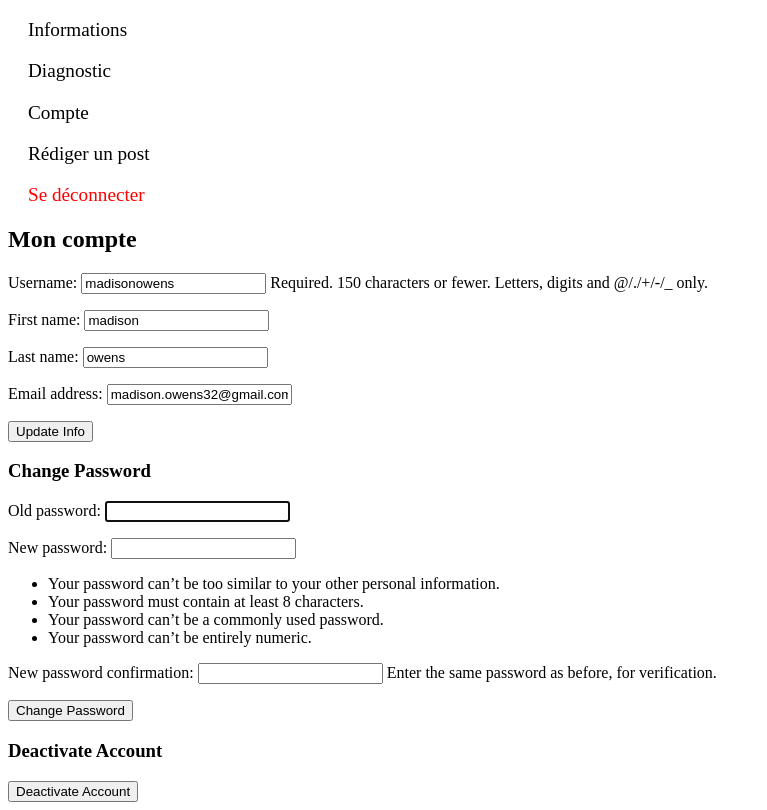
After one commit to owens-madison/cesizen, a Django app: page /account/ in a window 1280 px wide. The commit adds this page. Shown: the whole page, without its empty margins (0-767 px from the left). Run offline with Django 5.2, Linux system fonts and the light colour scheme; a user stored in the database is signed in.

```diff
--- a/cesizenapp/forms.py
+++ b/cesizenapp/forms.py
@@ -23,3 +23,20 @@ class CreateCommentForm(forms.ModelForm):
     class Meta:
         model = Comment
         fields = ['comment']
+
+class AccountForm(forms.ModelForm):
+    class Meta:
+        model = User
+        fields = ['username', 'first_name', 'last_name', 'email']
+
+    def clean_email(self):
+        email = self.cleaned_data['email']
+        if User.objects.filter(email=email).exclude(pk=self.instance.pk).exists():
+            raise forms.ValidationError("This email is already in use.")
+        return email
+
+    def clean_username(self):
+        username = self.cleaned_data['username']
+        if User.objects.filter(username=username).exclude(pk=self.instance.pk).exists():
+            raise forms.ValidationError("This username is already taken.")
+        return username
--- /dev/null
+++ b/cesizenapp/templates/account.html
@@ -0,0 +1,35 @@
+<!DOCTYPE html>
+<html lang="en">
+<head>
+    <meta charset="UTF-8">
+    <title>Compte</title>
+</head>
+<body>
+{% include 'navigationMenu.html' %}
+<h2>Mon compte</h2>
+{% if messages %}
+  <ul class="messages">
+    {% for message in messages %}
+      <li class="{{ message.tags }}">{{ message }}</li>
+    {% endfor %}
+  </ul>
+{% endif %}
+<form method="POST">
+  {% csrf_token %}
+  {{ form.as_p }}
+  <button type="submit" name="update_info">Update Info</button>
+</form>
+
+<h3>Change Password</h3>
+<form method="POST">
+  {% csrf_token %}
+  {{ pass_form.as_p }}
+  <button type="submit" name="change_password">Change Password</button>
+</form>
+
+<h3>Deactivate Account</h3>
+<form method="POST">
+  {% csrf_token %}
+  <button type="submit" name="deactivate_account" onclick="return confirm('Are you sure?');">Deactivate Account</button>
+</form>
+</body>
--- a/cesizenapp/templates/login.html
+++ b/cesizenapp/templates/login.html
@@ -3,7 +3,6 @@
 <head>
     <meta charset="UTF-8">
     <title>Se Connecter</title>
-
 </head>
 <body>
     {% for message in messages %}
@@ -27,7 +26,7 @@
         border-color: black; border-width: 1px; border-radius: 10px; background:none; margin-left:auto; margin-right:auto; display:flex">
     </form>
 </div>
-<a href= "/signup/" style="justify-content: center; margin-top: 25px; margin-right: auto; margin-left: auto; display: flex; line-height: 25px; text-decoration: none; color: black;"> Créer un compte </a>
+<a href= "{% url 'cesizenapp:signup' %}" style="justify-content: center; margin-top: 25px; margin-right: auto; margin-left: auto; display: flex; line-height: 25px; text-decoration: none; color: black;"> Créer un compte </a>
 </body>
 </html>
 
--- /dev/null
+++ b/cesizenapp/templates/navigationMenu.html
@@ -0,0 +1,27 @@
+    <div style="width: 200px; margin-left: 20px;">
+        <a href="{% url 'cesizenapp:home' %}" style="text-align: left; width: 200px; font-size: 120%; text-decoration: none; color: black;">
+            <p> Informations </p>
+        </a>
+        <a href="{% url 'cesizenapp:diagnostic' %}" style="text-align: left; width: 200px; font-size: 120%; text-decoration: none; color: black;">
+            <p> Diagnostic </p>
+        </a>
+    {% if user.is_authenticated %}
+        <a href="{% url 'cesizenapp:account' %}" style="text-align: left; width: 200px; font-size: 120%; text-decoration: none; color: black;">
+            <p> Compte </p>
+        </a>
+        {% else %}
+        <a href="{% url 'cesizenapp:login' %}" style="text-align: left; width: 200px; font-size: 120%; text-decoration: none; color: black;">
+            <p> Se connecter </p>
+        </a>
+    {% endif %}
+        {% if user.is_superuser %}
+            <a href="{% url 'cesizenapp:postInformation' %}" style="text-align: left; width: 200px; font-size: 120%; text-decoration: none; color: black;">
+                <p> Rédiger un post </p>
+            </a>
+        {% endif %}
+    {% if user.is_authenticated %}
+        <a href="{% url 'cesizenapp:logout' %}" style="text-align: left; width: 200px; font-size: 120%; text-decoration: none; color: red;">
+            <p> Se déconnecter </p>
+        </a>
+{% endif %}
+    </div>
--- a/cesizenapp/templates/signup.html
+++ b/cesizenapp/templates/signup.html
@@ -41,7 +41,7 @@
         border-color: black; border-width: 1px; border-radius: 10px; background:none; margin-left:auto; margin-right:auto; display:flex">
     </form>
 </div>
-<a href="/"
+<a href="{% url 'cesizenapp:login' %}"
    style="justify-content: center; margin-top: 15px; margin-bottom: 100px; margin-right: auto; margin-left: auto; display: flex; line-height: 25px; text-decoration: none; color: black;">
     Se connecter </a>
 </body>
--- a/cesizenapp/urls.py
+++ b/cesizenapp/urls.py
@@ -11,4 +11,10 @@ urlpatterns = [
     path('postInformation/', views.postInformation, name='postInformation'),
     path('edit/<uuid:post_id>/', views.edit_post, name='edit_post'),
     path('delete/<uuid:post_id>/', views.delete_post, name='delete_post'),
+    path('diagnostic/', views.diagnostic, name='diagnostic'),
+    path('submit-diagnostic/', views.submit_diagnostic, name='submit_diagnostic'),
+    path('diagnostic/save/', views.save_diagnostic, name='save_diagnostic'),
+    path('account/', views.account, name='account'),
+    path('logout/', views.custom_logout, name='logout'),
+
 ]
--- a/cesizenapp/views.py
+++ b/cesizenapp/views.py
@@ -1,20 +1,21 @@
 from django.contrib import messages
-from django.contrib.auth import authenticate
+from django.contrib.auth import authenticate, update_session_auth_hash, logout
 from django.contrib.auth import login as auth_login
 from django.contrib.auth.decorators import login_required
+from django.contrib.auth.forms import PasswordChangeForm
 from django.contrib.auth.models import User
+from django.http import HttpResponseBadRequest, HttpResponse
 from django.shortcuts import render, redirect
-from django.template.defaultfilters import length
-
-from .forms import CreateInformationForm
-from .models import Information
+from django.template.loader import render_to_string
+from django.views.decorators.csrf import csrf_exempt
+from django.views.decorators.http import require_POST
+from .forms import CreateInformationForm, AccountForm
+from .models import Information, Diagnostic
 
 # Create your views here.
 
-# @login_required
 def home(request):
     user = request.user
-    print(user.username)
     return render(request, 'home.html')
 
 def login(request):
@@ -32,9 +33,7 @@ def login(request):
     return render(request, 'login.html')
 
 def signup(request):
-    print("test")
     if request.method == 'POST':
-        print(request.POST.get("email"))
         dataEmail = request.POST.get("email")
         dataUsername = request.POST.get("username")
         dataPassword = request.POST.get("password")
@@ -95,3 +94,133 @@ def delete_post(request, post_id):
         messages.error(request, "Vous n'avez pas la permission de supprimer ce post.")
 
     return redirect('cesizenapp:home')
+
+STRESS_EVENTS = [
+    ('Décès du conjoint', 100),
+    ('Divorce', 73),
+    ('Séparation conjugale', 65),
+    ('Détention en prison ou dans une autre institution', 63),
+    ('Décès d’un membre proche de la famille', 63),
+    ('Blessure personnelle grave ou maladie', 53),
+    ('Mariage', 50),
+    ('Perte d’emploi (licenciement)', 47),
+    ('Réconciliation conjugale', 45),
+    ('Départ à la retraite', 45),
+    ('Changement important dans la santé ou le comportement d’un membre de la famille', 44),
+    ('Grossesse', 40),
+    ('Problèmes sexuels', 39),
+    ('Arrivée d’un nouveau membre dans la famille (naissance, adoption, emménagement d’un aîné, etc.)', 39),
+    ('Réorientation professionnelle majeure', 39),
+    ('Changement important de situation financière (nettement meilleur ou pire que d’habitude)', 38),
+    ('Décès d’un ami proche', 37),
+    ('Changement de domaine professionnel', 36),
+    ('Changement important dans la fréquence des disputes avec le conjoint', 35),
+    ('Souscription à un prêt hypothécaire (maison, entreprise, etc.)', 31),
+    ('Saisie d’un bien immobilier ou d’un prêt', 30),
+    ('Changement majeur de responsabilités au travail (promotion, rétrogradation, etc.)', 29),
+    ('Départ du fils ou de la fille du domicile (mariage, études, armée, etc.)', 29),
+    ('Conflits avec la belle-famille', 29),
+    ('Réalisation personnelle remarquable', 28),
+    ('Début ou fin d’un emploi du conjoint à l’extérieur du foyer', 26),
+    ('Début ou fin de la scolarité', 26),
+    ('Changement majeur dans les conditions de vie (nouveau logement, rénovation, détérioration, etc.)', 25),
+    ('Révision des habitudes personnelles (habitudes vestimentaires, fréquentations, arrêt du tabac, etc.)', 24),
+    ('Problèmes avec le supérieur hiérarchique', 23),
+    ('Changement majeur des horaires ou conditions de travail', 20),
+    ('Changement de résidence', 20),
+    ('Changement d’établissement scolaire', 20),
+    ('Changement important dans les loisirs habituels', 19),
+    ('Changement important dans l’activité religieuse', 19),
+    ('Changement important dans les activités sociales (clubs, cinéma, visites, etc.)', 18),
+    ('Souscription à un prêt (voiture, téléviseur, congélateur, etc.)', 17),
+    ('Changement majeur dans les habitudes de sommeil', 16),
+    ('Changement important dans la fréquence des réunions familiales', 15),
+    ('Changement majeur dans les habitudes alimentaires (quantité, horaires, environnement, etc.)', 15),
+    ('Vacances', 13),
+    ('Fêtes importantes', 12),
+    ('Infractions mineures à la loi (excès de vitesse, traversée hors passage piéton, etc.)', 11),
+]
+
+def diagnostic(request):
+    return render(request, 'diagnostic.html', {'events': STRESS_EVENTS})
+
+@csrf_exempt
+def submit_diagnostic(request):
+    if request.method == "POST":
+        try:
+            selected_events = request.POST.getlist('events')
+            score = sum(int(value) for value in selected_events)
+        except Exception:
+            return HttpResponseBadRequest("Invalid input")
+
+        if score >= 300:
+            result_msg = "Risque élevé : environ 80 % de chance d'un problème de santé majeur."
+        elif 150 <= score < 300:
+            result_msg = "Risque modéré : environ 50 % de chance d'un problème de santé majeur."
+        else:
+            result_msg = "Risque faible : faible probabilité de problème de santé majeur."
+
+        show_save_button = request.user.is_authenticated
+
+        html = render_to_string("diagnostic_result.html", {
+            "score": score,
+            "result_msg": result_msg,
+            "show_save_button": show_save_button
+        }, request=request)
+
+        return HttpResponse(html)
+
+    return HttpResponseBadRequest("Only POST allowed.")
+
+@require_POST
+@login_required
+def save_diagnostic(request):
+    score = request.POST.get("score")
+    result_msg = request.POST.get("result_msg")
+
+    if not score or not result_msg:
+        return HttpResponseBadRequest("Invalid data")
+
+    Diagnostic.objects.create(diagnosticUser=request.user, score=score, result=result_msg)
+    messages.success(request, "Diagnostic enregistré.")
+    return redirect('cesizenapp:diagnostic')
+
+@login_required
+def account(request):
+    user = request.user
+
+    if request.method == 'POST':
+        if 'update_info' in request.POST:
+            form = AccountForm(request.POST, instance=user)
+            if form.is_valid():
+                form.save()
+                messages.success(request, "Your account information has been updated successfully.")
+                return redirect('cesizenapp:account')
+
+        elif 'change_password' in request.POST:
+            pass_form = PasswordChangeForm(user, request.POST)
+            if pass_form.is_valid():
+                pass_form.save()
+                update_session_auth_hash(request, pass_form.user)
+                messages.success(request, "Your password has been changed successfully.")
+                return redirect('cesizenapp:account')
+
+        elif 'deactivate_account' in request.POST:
+            user.is_active = False
+            user.save()
+            logout(request)
+            messages.success(request, "Your account has been deactivated.")
+            return redirect('login')
+    else:
+        form = AccountForm(instance=user)
+        pass_form = PasswordChangeForm(user)
+
+    return render(request, 'account.html', {
+        'form': form,
+        'pass_form': pass_form
+    })
+
+@login_required
+def custom_logout(request):
+    logout(request)
+    return redirect('cesizenapp:login')
```
Also changed, not shown: cesizenapp/models.py (+2 -11 lines), cesizenapp/templates/diagnostic.html (added, +33 -0 lines), cesizenapp/templates/diagnostic_result.html (added, +17 -0 lines), cesizenapp/templates/home.html (+3 -18 lines), cesizenapp/templates/postInformation.html (+2 -17 lines), cesizenapp/migrations/0009_alter_diagnostic_diagnosticdate_and_more.py (added), db.sqlite3.
